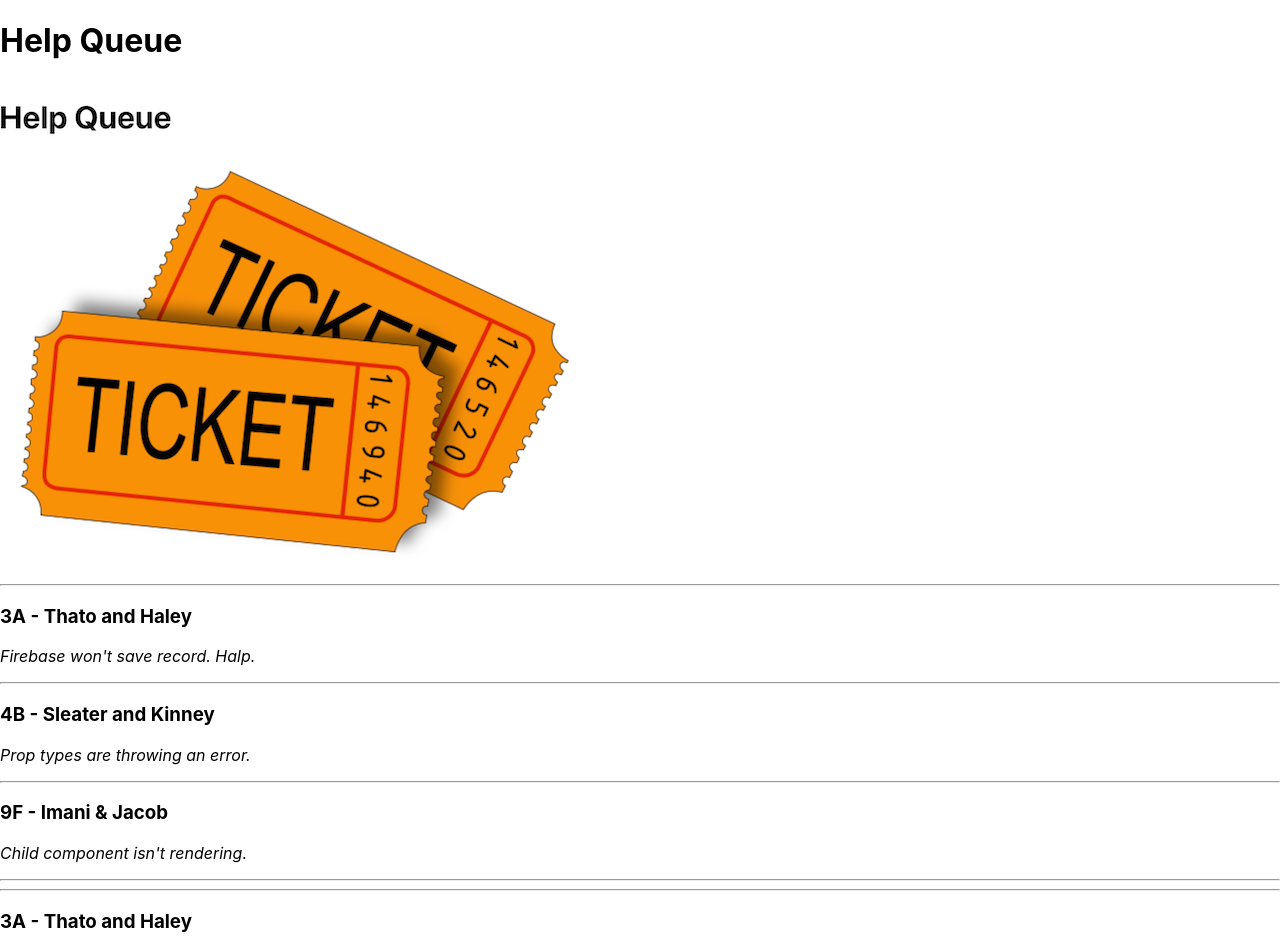
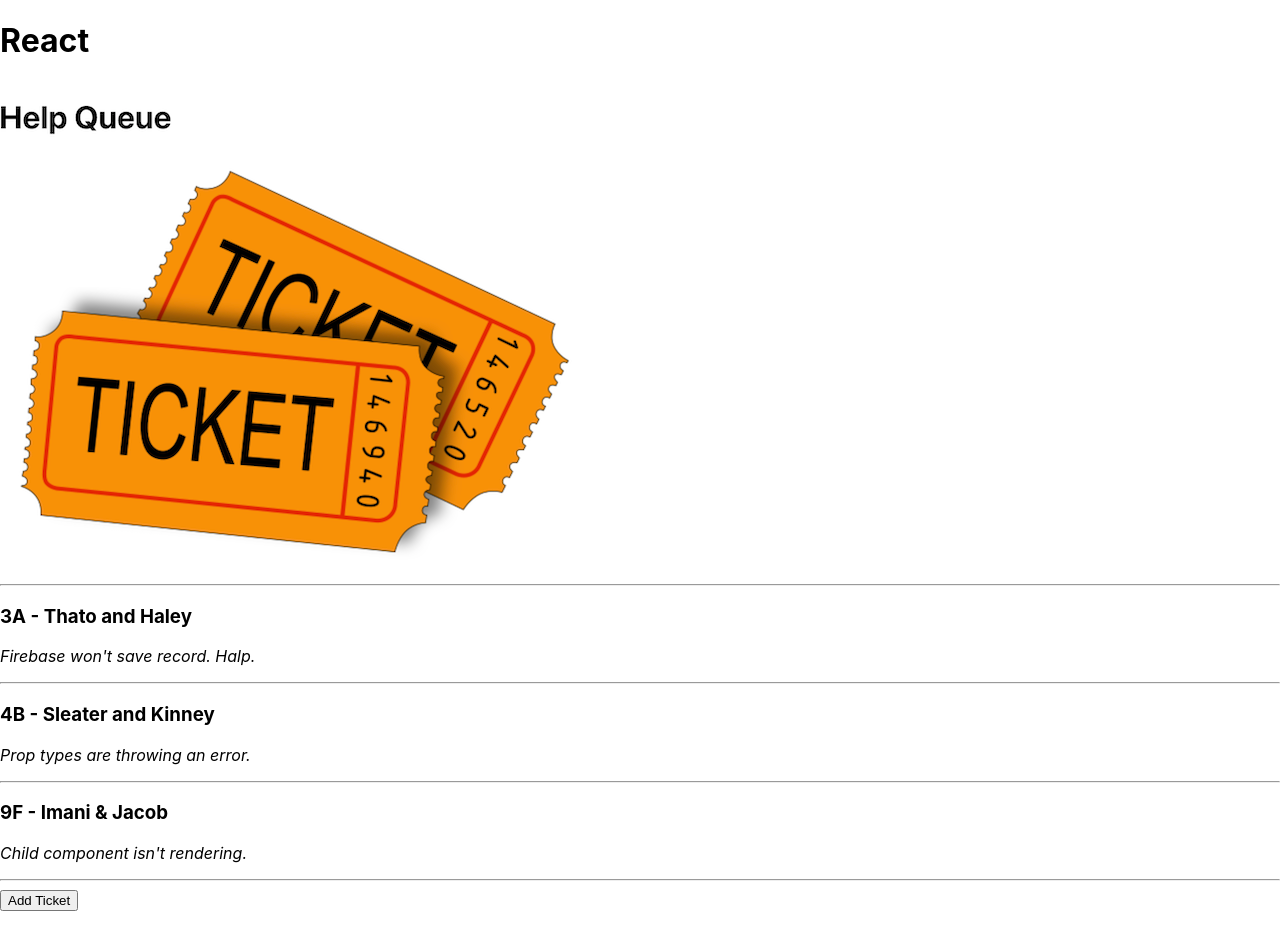
Before and after one commit to SierraRhodes/help-queue, a React (Create React App) app: page / in a window 1280 px wide. Shown: the top 952 px of the page. After the commit the page ends 911 px from the top, so only its background shows below. Built offline with nearby package versions, Linux system fonts and the light colour scheme.

Commit message:
add functionality that allows a user to to go backwithout submitting a ticket

```diff
--- a/src/components/App.js
+++ b/src/components/App.js
@@ -1,13 +1,11 @@
 import React from "react";
 import Header from "./Header";
-import TicketList from "./TicketList";
 import TicketControl from "./TicketControl";
 
 function App() {
   return (
     <React.Fragment>
       <Header/>
-      <TicketList/>
       <TicketControl/>
     </React.Fragment>
   );
--- a/src/components/Header.js
+++ b/src/components/Header.js
@@ -4,7 +4,7 @@
 function Header(){
   return (
     <React.Fragment>
-    <h1>Help Queue</h1>
+    <h1>React</h1>
     <img src={ticketsImage} alt="tickets"/>
     </React.Fragment>
   );
--- a/src/components/TicketControl.js
+++ b/src/components/TicketControl.js
@@ -11,22 +11,25 @@
 }
 
 handleClick = () => {
-  this.setState({formVisibleOnPage: true});
+  this.setState(prevState => ({
+    formVisibleOnPage: !prevState.formVisibleOnPage
+  }));
 }
 
 render(){
   let currentlyVisibleState = null;
-  let addTicketButton = null;
+  let buttonText = null;
   if (this.state.formVisibleOnPage) {
     currentlyVisibleState = <NewTicketForm/>
+    buttonText = "Return to Ticket List"
   } else {
     currentlyVisibleState  = <TicketList/>
-    addTicketButton = <button onClick={this.handleClick}>Add ticket</button>
+    buttonText = "Add Ticket";
   }
   return (
     <React.Fragment>
       {currentlyVisibleState}
-      {addTicketButton}
+      <button onClick={this.handleClick}>{buttonText}</button>
     </React.Fragment>
   );
 }
```
